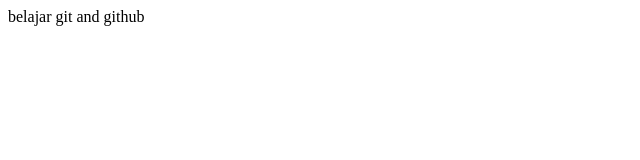
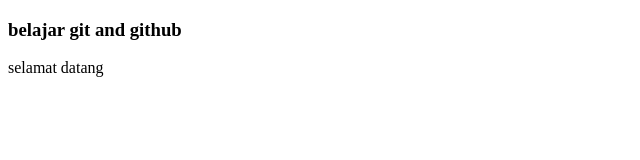
Before and after one commit to ahhmantop/test, a plain HTML site: page index.html in a window 1280 px wide. Shown: the whole page, without its empty margins (0-640 px from the left). Drawn offline with Linux system fonts and the light colour scheme.

Commit message:
Update index.html

```diff
--- a/index.html
+++ b/index.html
@@ -2,10 +2,11 @@
 <html>
   <head>
     <title>
-      dfk website
+      dfk radio
     </title>
   </head>
   <body>
-    belajar git and github
+    <h3>belajar git and github</h3>
+    <p>selamat datang</p>
   </body>
 </html>
```
